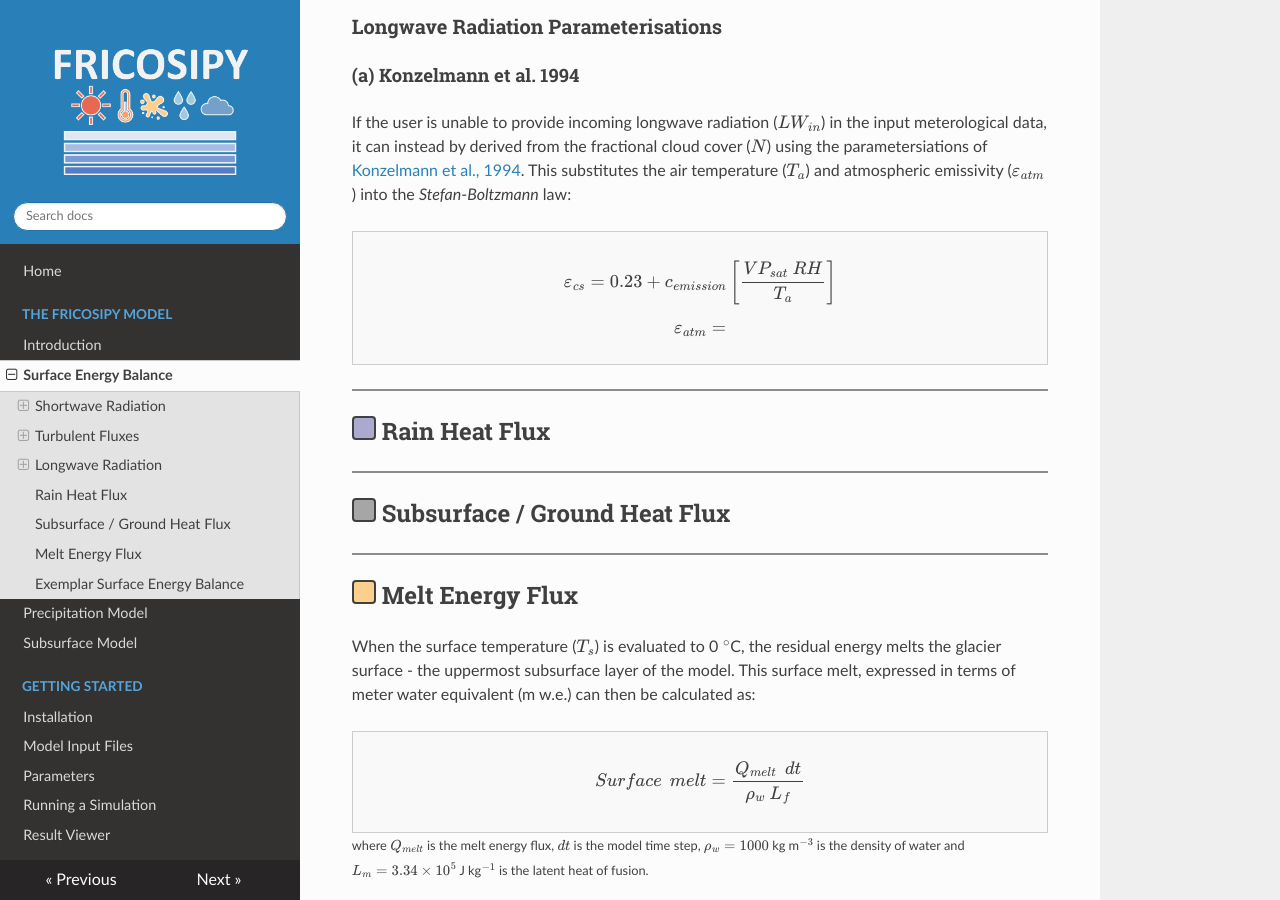
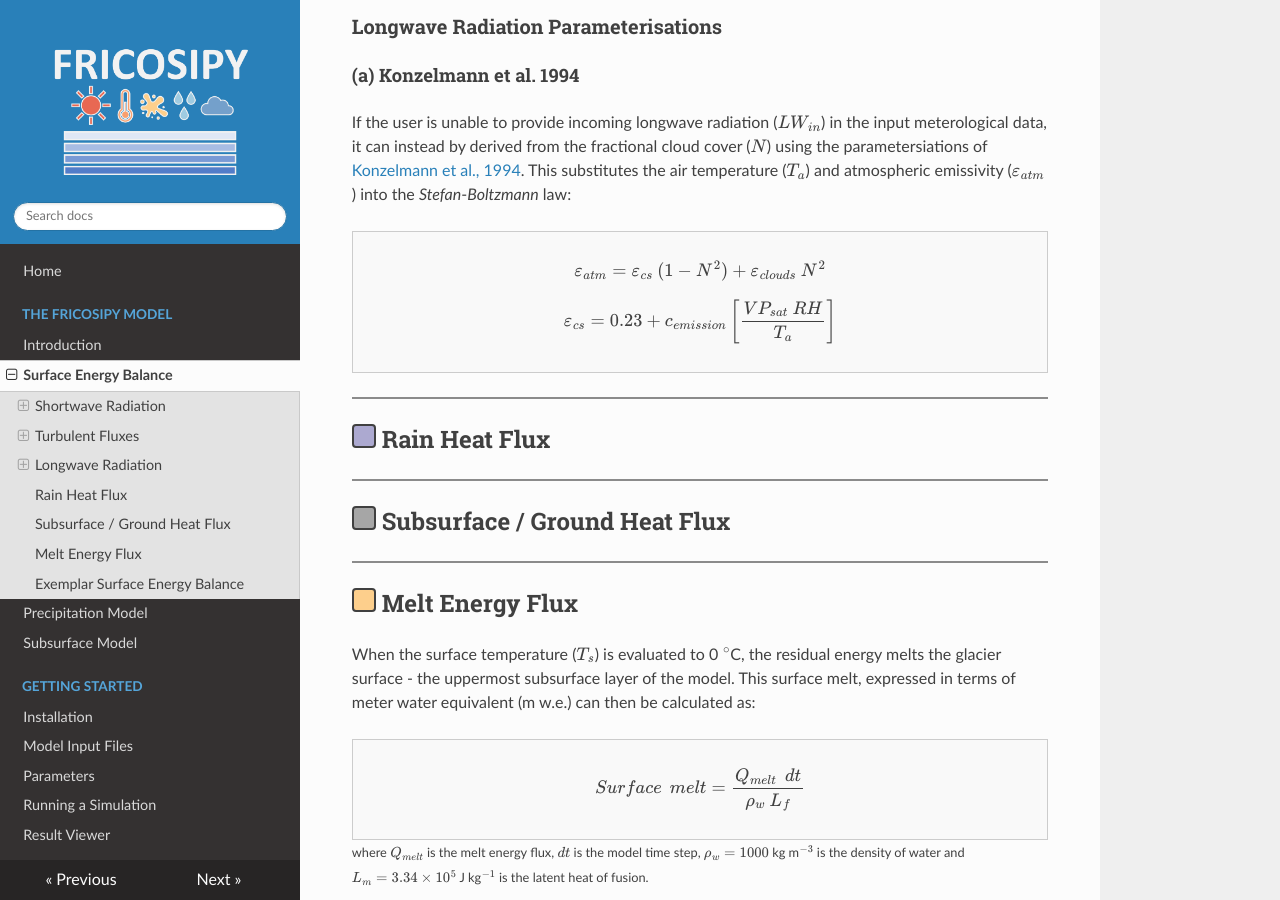
Before and after one commit to MarcusGastaldello/FRICOSIPY, an MkDocs documentation site: the page built from docs/surface_energy_balance.md, in a window 1280 px wide and 900 px high, scrolled down 2321 px. Built offline with MkDocs 1.6.1, drawn with Linux system fonts in a browser that asks for light colours; nearby versions of some CDN libraries.

Commit message:
Update surface_energy_balance.md

```diff
--- a/docs/surface_energy_balance.md
+++ b/docs/surface_energy_balance.md
@@ -80,11 +80,14 @@ $$
 If the user is unable to provide incoming longwave radiation ($LW_{in}$) in the input meterological data, it can instead by derived from the fractional cloud cover ($N$) using the parametersiations of [Konzelmann et al., 1994](https://doi.org/10.1016/0921-8181(94)90013-2). This substitutes the air temperature ($T_a$) and atmospheric emissivity ($\varepsilon_{atm}$) into the *Stefan*-*Boltzmann* law:
 
 <div style="border:1px solid #ccc; padding:10px; background:#f9f9f9;">
+
+
+
+$$
+\varepsilon_{atm} = \varepsilon_{cs} \: ( 1 - N^2) + \varepsilon_{clouds} \: N^2
+$$
 $$
 \varepsilon_{cs} = 0.23 + c_{emission} \left[ \frac{VP_{sat} \: RH}{T_a} \right]
-$$
-$$
-    \varepsilon_{atm} =
 $$
 </div>
 
```
